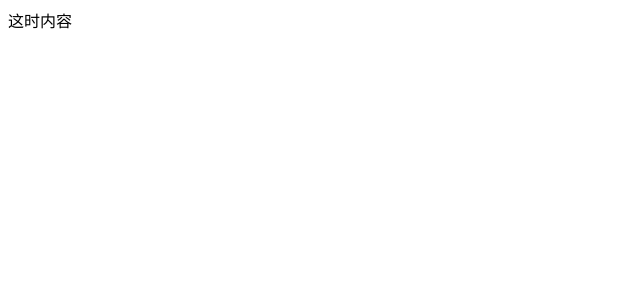
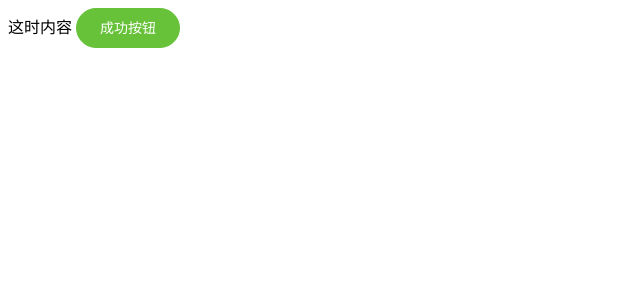
Before and after one commit to starrySun/hm-toutiao-ycs, a Vue app: page / in a window 1280 px wide. Shown: the top 300 px of the page, without its empty margins (0-640 px from the left). Built offline with nearby package versions, Linux system fonts and the light colour scheme.

Commit message:
使用element-UI 和使用vue-router

```diff
--- a/package.json
+++ b/package.json
@@ -9,7 +9,9 @@
   },
   "dependencies": {
     "core-js": "^2.6.5",
-    "vue": "^2.6.10"
+    "element-ui": "^2.11.1",
+    "vue": "^2.6.10",
+    "vue-router": "^3.0.7"
   },
   "devDependencies": {
     "@vue/cli-plugin-babel": "^3.9.0",
--- a/src/App.vue
+++ b/src/App.vue
@@ -1,5 +1,8 @@
 <template>
-  <div id="app">这时内容</div>
+  <div id="app">
+    这时内容
+    <el-button type="success" round>成功按钮</el-button>
+  </div>
 </template>
 
 <script>
--- /dev/null
+++ b/src/router/index.js
@@ -0,0 +1,12 @@
+//引入 下载好的 vue-router 包
+import VueRouter from "vue-router";
+//引入Vue
+import Vue from "vue";
+//先去使用
+Vue.use(VueRouter);
+//实例化对象
+const router = new VueRouter({
+  routes: []
+});
+//导出router
+export default router;
```
Also changed, not shown: src/main.js (+7 -1 lines), 2 other files (tests, documents, lock files or other folders).
